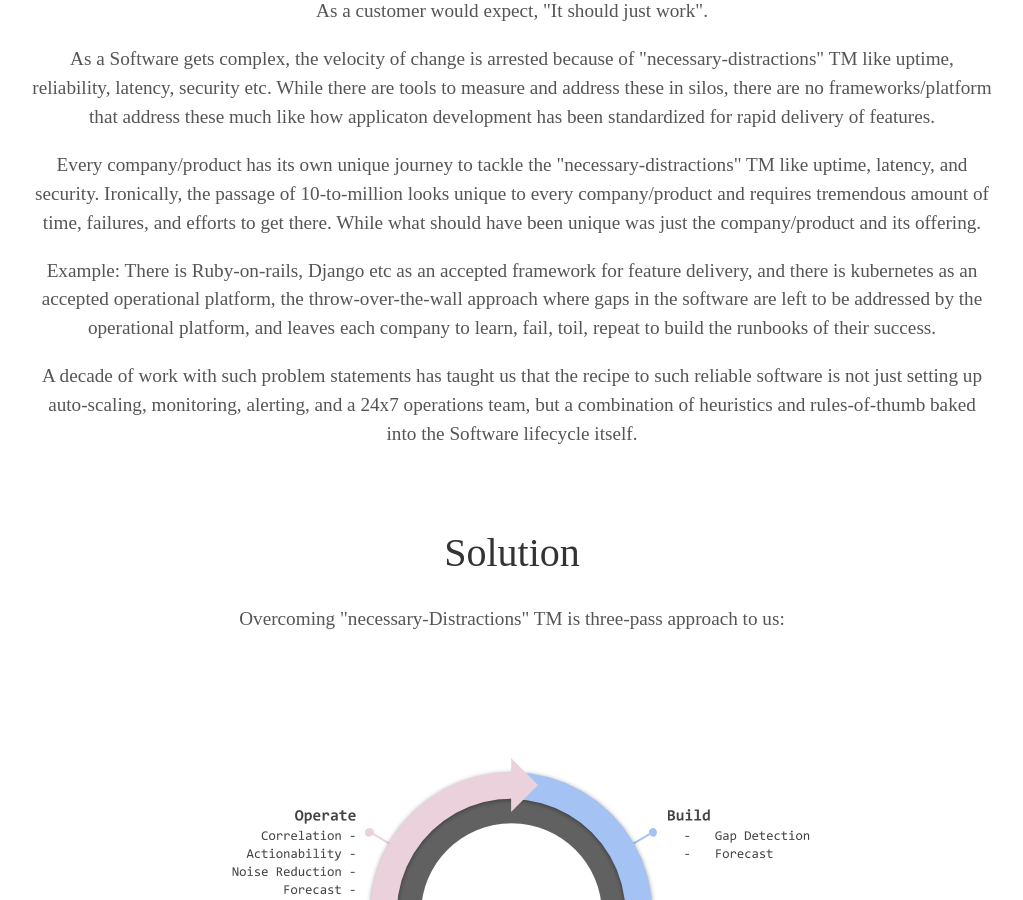
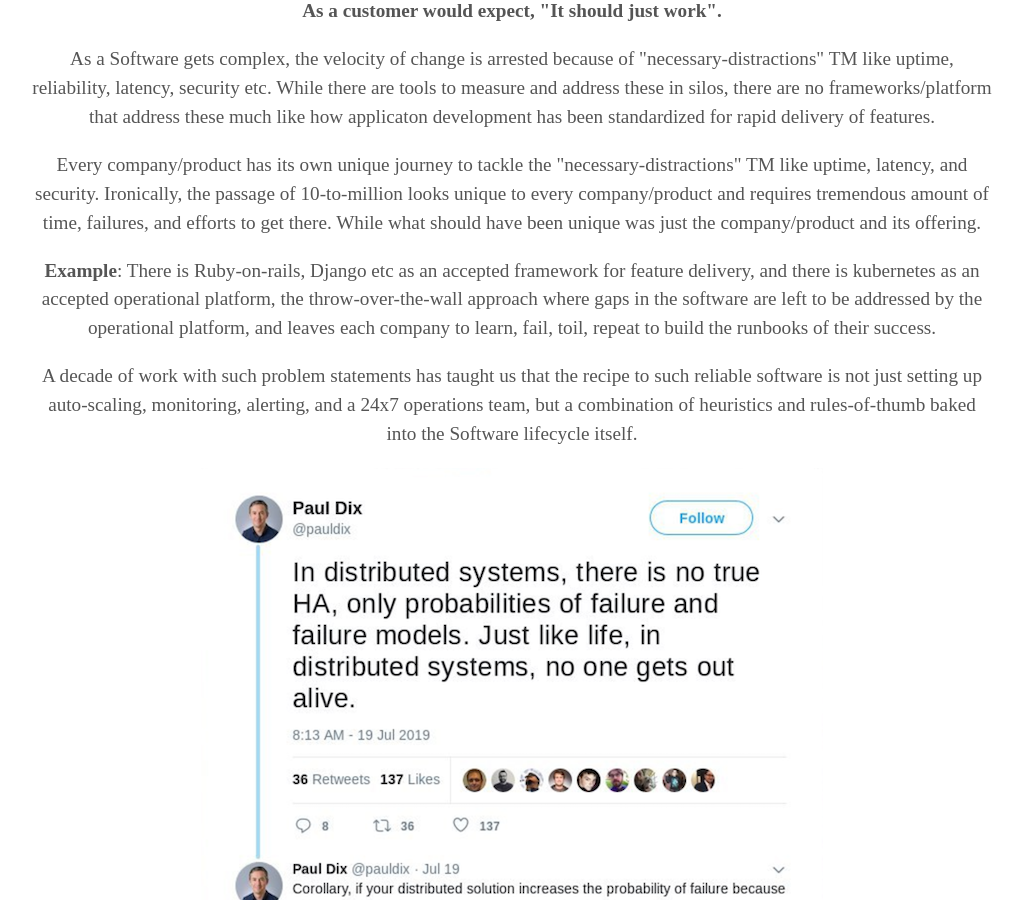
Before and after one commit to tripad/last9.github.io, a Jekyll site: the page built from index.html, in a window 1280 px wide and 900 px high, scrolled down 1165 px. Shown: the whole window, without its empty margins (128-1151 px from the left). Built offline with Jekyll 4.4.1, drawn with Linux system fonts in a browser that asks for light colours; some web fonts are replaced.

Commit message:
Update images

```diff
--- a/_includes/about.html
+++ b/_includes/about.html
@@ -1,15 +1,17 @@
 <div class="user-details">
   <h1>Preface</h1>
   <p>Over the past decade, the rise of Internet and SaaS services has exploded the computation space. Coupled with cheaper and instant-access cloud services increases the customer expectations massively from a product. Software is supposed to be good, fast, and cheap OR instant, 24x7 and bug-free.</p>
-  <p>As a customer would expect, "It should just work".</p>
+  <p><strong>As a customer would expect, "It should just work".</strong></p>
   <p>As a Software gets complex, the velocity of change is arrested because of "necessary-distractions" TM like uptime, reliability, latency, security etc. While there are tools to measure and address these in silos, there are no frameworks/platform that address these much like how applicaton development has been standardized for rapid delivery of features.</p>
   <p>Every company/product has its own unique journey to tackle the "necessary-distractions" TM like uptime, latency, and security. Ironically, the passage of 10-to-million looks unique to every company/product and requires tremendous amount of time, failures, and efforts to get there. While what should have been unique was just the company/product and its offering.</p>
-  <p>Example: There is Ruby-on-rails, Django etc as an accepted framework for feature delivery, and there is kubernetes as an accepted operational platform, the throw-over-the-wall approach where gaps in the software are left to be addressed by the operational platform, and leaves each company to learn, fail, toil, repeat to build the runbooks of their success.</p>
+  <p><strong>Example</strong>: There is Ruby-on-rails, Django etc as an accepted framework for feature delivery, and there is kubernetes as an accepted operational platform, the throw-over-the-wall approach where gaps in the software are left to be addressed by the operational platform, and leaves each company to learn, fail, toil, repeat to build the runbooks of their success.</p>
   <p>A decade of work with such problem statements has taught us that the recipe to such reliable software is not just setting up auto-scaling, monitoring, alerting, and a 24x7 operations team, but a combination of heuristics and rules-of-thumb baked into the Software lifecycle itself.</p>
+  <p>
+    <img src="/assets/tweet.png" width="622" style="max-width: 100%;">
+  </p>
   <h1>Solution</h1>
+  <p>Overcoming "necessary-Distractions" TM is three-pass approach to us:</p>
   <p>
-    Overcoming "necessary-Distractions" TM is three-pass approach to us:
-    <br />
-    <img src="/assets/platform.png">
+    <img src="/assets/platform.png" width="622" style="max-width: 100%;">
   </p>
 </div>
```
Also changed, not shown: assets/favicon.png, assets/platform.png, assets/tweet.png.
